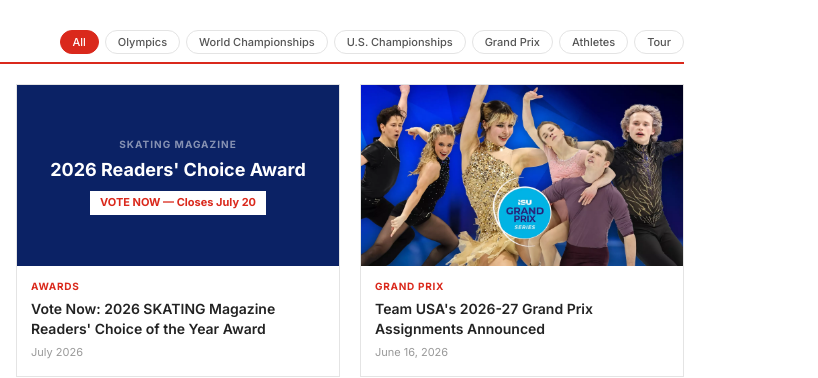
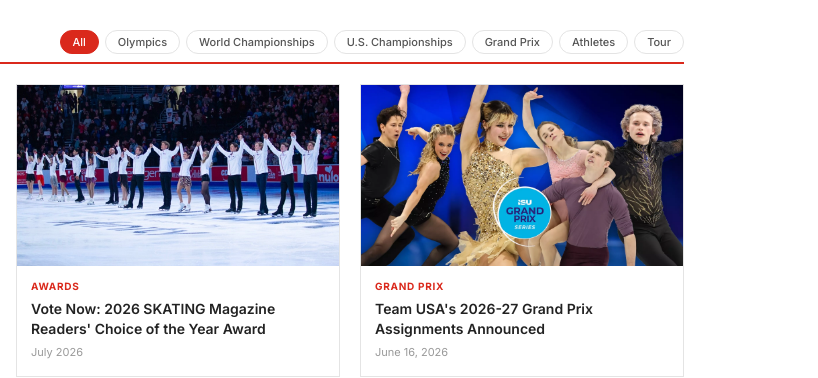
Before and after one commit to sophiefosterofficial-hue/skating-bios, a plain HTML site: page news.html in a window 1280 px wide. Shown: the part 548-926 px from the top of the page, 462-1280 px from the left. Drawn offline with Linux system fonts and the light colour scheme.

Commit message:
Update news.html

```diff
--- a/news.html
+++ b/news.html
@@ -113,11 +113,7 @@
         <div class="news-card-body"><div class="news-card-tag">Olympic Games</div><div class="news-card-title">Synchro9 Added to 2030 Olympic Winter Games Programme</div><div class="news-card-date">July 7, 2026</div></div>
       </a>
       <a class="news-card" href="readers-choice-2026.html" data-cat="athletes">
-        <div style="aspect-ratio:16/9;overflow:hidden;background:#0B2265;display:flex;align-items:center;justify-content:center;flex-direction:column;gap:6px;">
-          <div style="font-size:10px;font-weight:700;letter-spacing:.1em;text-transform:uppercase;color:rgba(255,255,255,.5);">SKATING Magazine</div>
-          <div style="font-size:18px;font-weight:700;color:white;text-align:center;padding:0 16px;line-height:1.3;">2026 Readers' Choice Award</div>
-          <div style="font-size:11px;color:var(--red);font-weight:700;background:white;padding:3px 10px;margin-top:4px;">VOTE NOW — Closes July 20</div>
-        </div>
+        <div style="aspect-ratio:16/9;overflow:hidden;background:#0B2265;"><img src="images/readers-choice-hero.jpg" alt="2026 Readers Choice Award" style="width:100%;height:100%;object-fit:cover;display:block;" onerror="this.style.display='none'"></div>
         <div class="news-card-body"><div class="news-card-tag">Awards</div><div class="news-card-title">Vote Now: 2026 SKATING Magazine Readers' Choice of the Year Award</div><div class="news-card-date">July 2026</div></div>
       </a>
       <a class="news-card" href="article-gp-assignments-2627.html" data-cat="grandprix">
```
